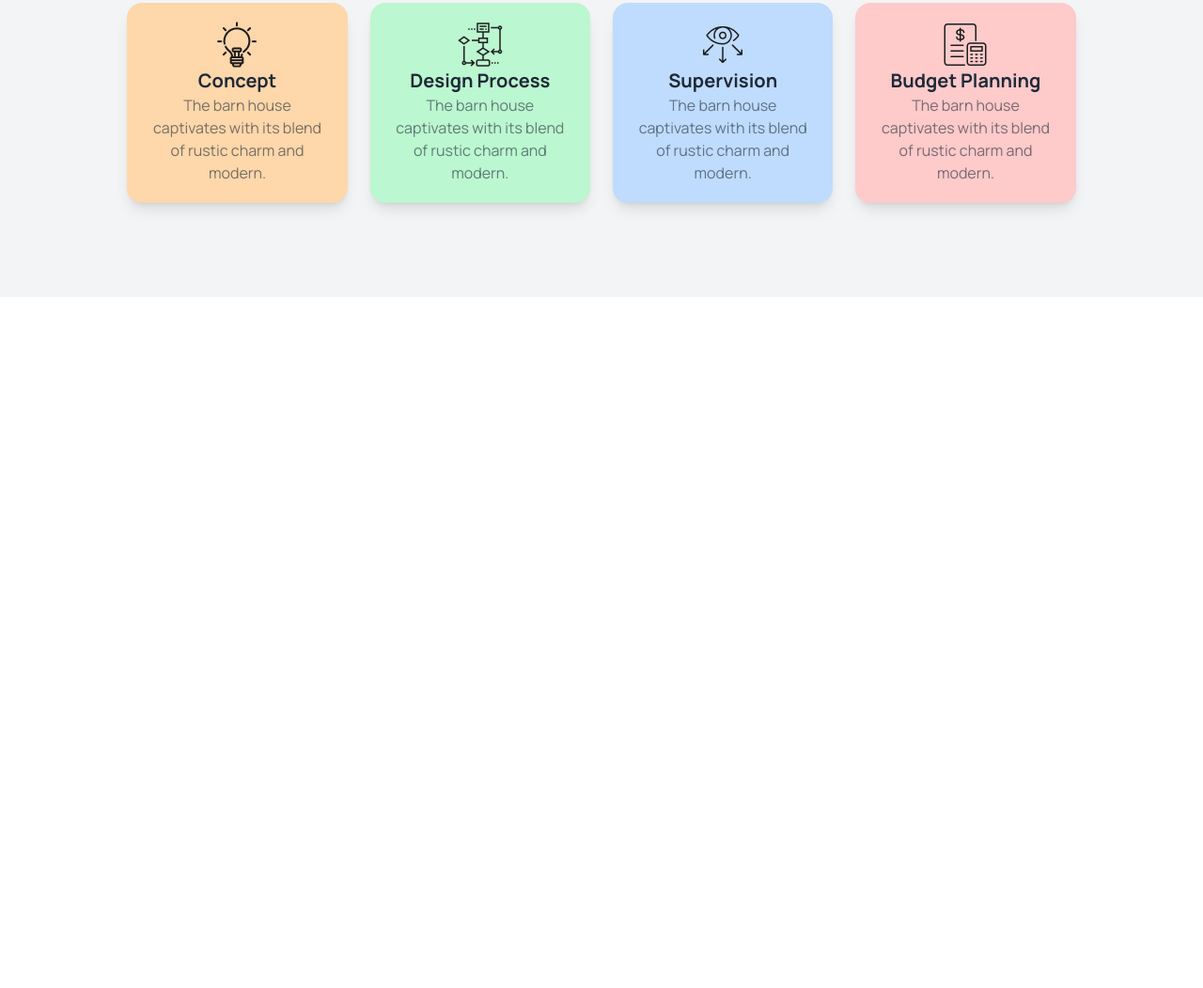
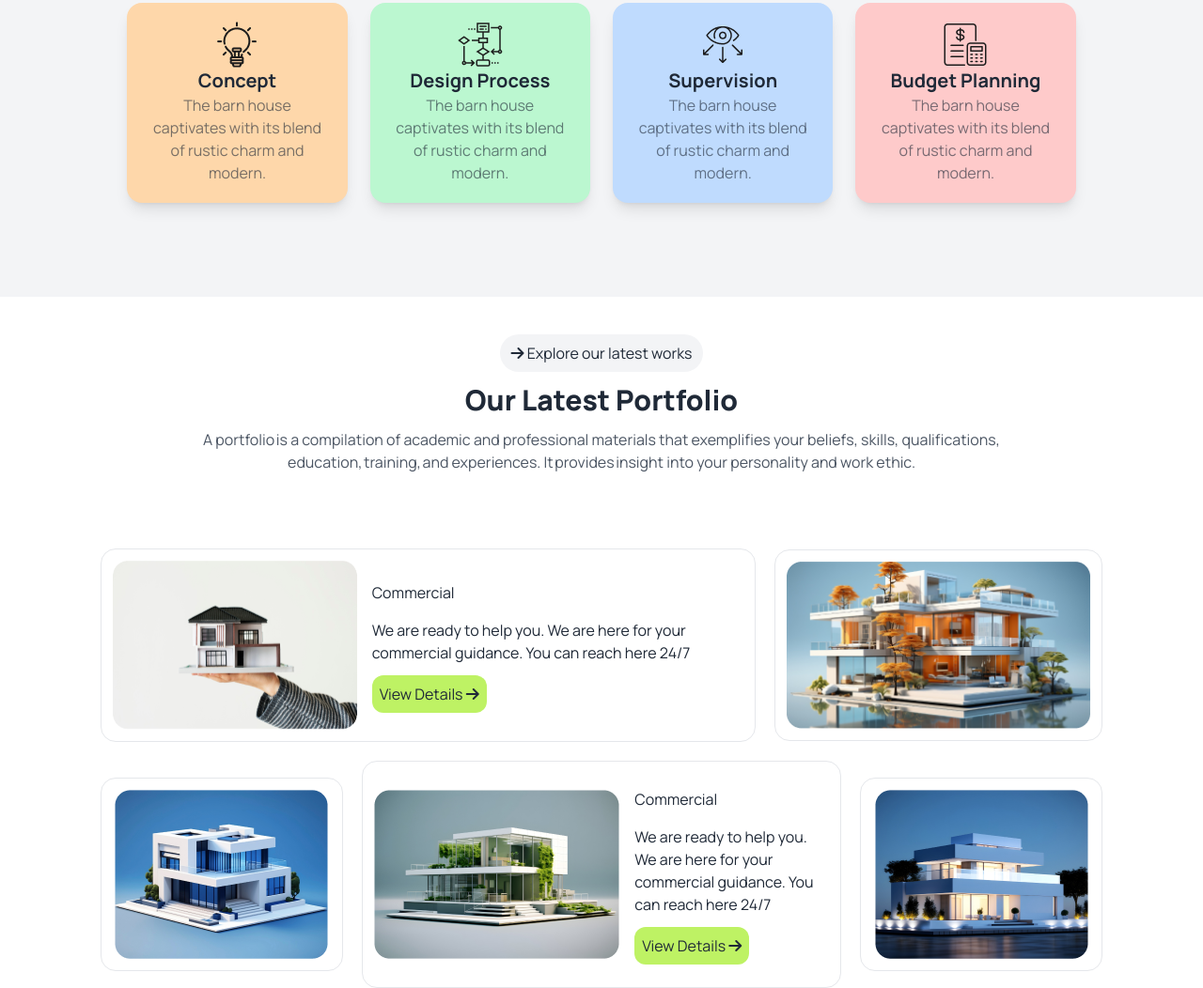
Before and after one commit to Mostafa-Mahim-Masrukh/rinterio-tailwind-a3, a plain HTML site: page index.html in a window 1280 px wide. Shown: the part 1795-2847 px from the top of the page at 94% size. Before the commit the page ends 2111 px from the top, so only its background shows below. Drawn offline with nearby package versions, Linux system fonts and the light colour scheme.

Commit message:
portfolio

```diff
--- a/index.html
+++ b/index.html
@@ -244,14 +244,77 @@
         <h1 class="text-xl font-bold">Budget Planning</h1>
         <p class="opacity-60">The barn house captivates with its blend of rustic charm and modern.</p>
        </div>
-
-
      </div>
 
   </section>
 
+<!-- portfolio  -->
+<section>
 
 
+  <div class=" md:w-5/6 mx-auto text-center">
+    <p class="bg-gray-100 inline-block py-2 px-3 rounded-full mt-10"><i class="fa-solid fa-arrow-right"></i> Explore our latest works</p>
+  <h1 class="text-3xl font-extrabold my-3">Our Latest Portfolio</h1>
+  <p class="text-gray-600 md:w-4/5 mx-auto">A portfolio is a compilation of academic and professional materials that exemplifies your beliefs, skills, qualifications, education, training, and experiences. It provides insight into your personality and work ethic.</p>
+  </div>
+
+  <!-- portfolio cards  -->
+   <!-- first-row  -->
+   <div class="flex flex-col md:flex-row items-center gap-5 w-5/6 mx-auto md:mt-20">
+
+    <!--Row left side  -->
+    <div class="flex flex-col md:flex-row items-center border p-3 rounded-2xl md:w-8/12">
+      <img src="images/img1.png" class="mr-4" alt="">
+      <div>
+        <h1 class="py-4">Commercial</h1>
+        <p>We are ready to help you. We are here for your commercial guidance. You can reach here 24/7</p>
+        <button class="bg-lime-300 p-2 rounded-xl  hover:bg-lime-500 hover:text-white my-3 "><a href="">View Details <i class="fa-solid fa-arrow-right"></i></a></button>
+      </div>
+    </div>
+
+
+    <!--Row right side   -->
+    <div class=" border p-3 rounded-2xl md:w-4/12">
+      <img src="images/img2.png" class="mx-auto" alt="">
+    </div>
+
+   </div>
+
+
+
+
+   <!-- Second-row  -->
+   <div class="flex flex-col md:flex-row items-center gap-5 w-5/6 mx-auto mt-5">
+
+      <!--Row left side   -->
+      <div class=" border p-3 rounded-2xl w-full md:w-4/12">
+        <img src="images/img3.png" class="mx-auto" alt="">
+      </div>
+
+
+    <!--Row mid side  -->
+    <div class="flex flex-col md:flex-row items-center border p-3 rounded-2xl md:w-8/12">
+      <img src="images/img4.png" class="mr-4" alt="">
+      <div>
+        <h1 class="py-4">Commercial</h1>
+        <p>We are ready to help you. We are here for your commercial guidance. You can reach here 24/7</p>
+        <button class="bg-lime-300 p-2 rounded-xl  hover:bg-lime-500 hover:text-white my-3 "><a href="">View Details <i class="fa-solid fa-arrow-right"></i></a></button>
+      </div>
+    </div>
+
+
+    <!--Row right side   -->
+    <div class=" border p-3 rounded-2xl md:w-4/12 w-full">
+      <img src="images/img5.png" class="mx-auto" alt="">
+    </div>
+
+   </div>
+
+
+
+
+
+</section>
 
    </main>
 
```
